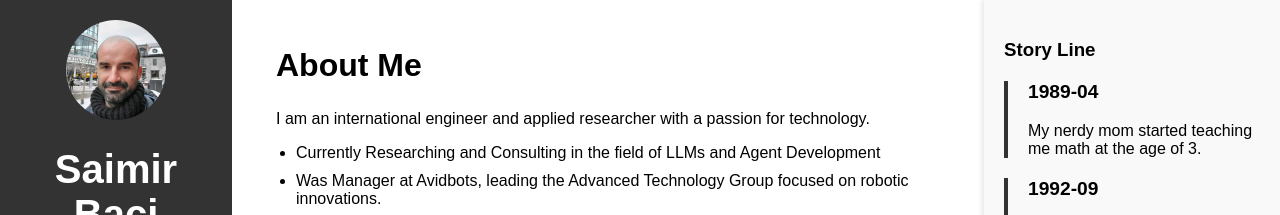
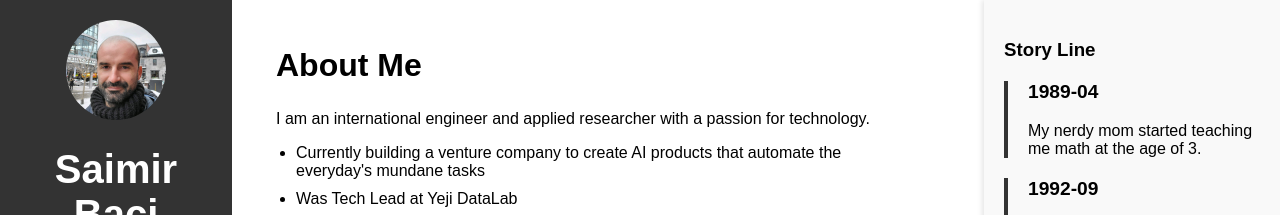
Before and after one commit to Saimirbaci/saimirbaci.github.io, a plain HTML site: page index.html in a window 1280 px wide. Shown: the top 215 px of the page. Drawn offline with Linux system fonts and the light colour scheme.

Commit message:
Update index.html

```diff
--- a/index.html
+++ b/index.html
@@ -39,7 +39,8 @@
             <h2>About Me</h2>
             <p>I am an international engineer and applied researcher with a passion for technology.</p>
             <ul>
-                <li>Currently Researching and Consulting in the field of LLMs and Agent Development</li>
+                <li>Currently building a venture company to create AI products that automate the everyday's mundane tasks</li>
+                <li>Was Tech Lead at Yeji DataLab</li>
                 <li>Was Manager at Avidbots, leading the Advanced Technology Group focused on robotic innovations.</li>
                 <li>Led supply chain and optimization projects usign ML at Ivado Labs.</li>
                 <li>Significant role in product development and prototype testing at Volvo's research department.</li>
```
